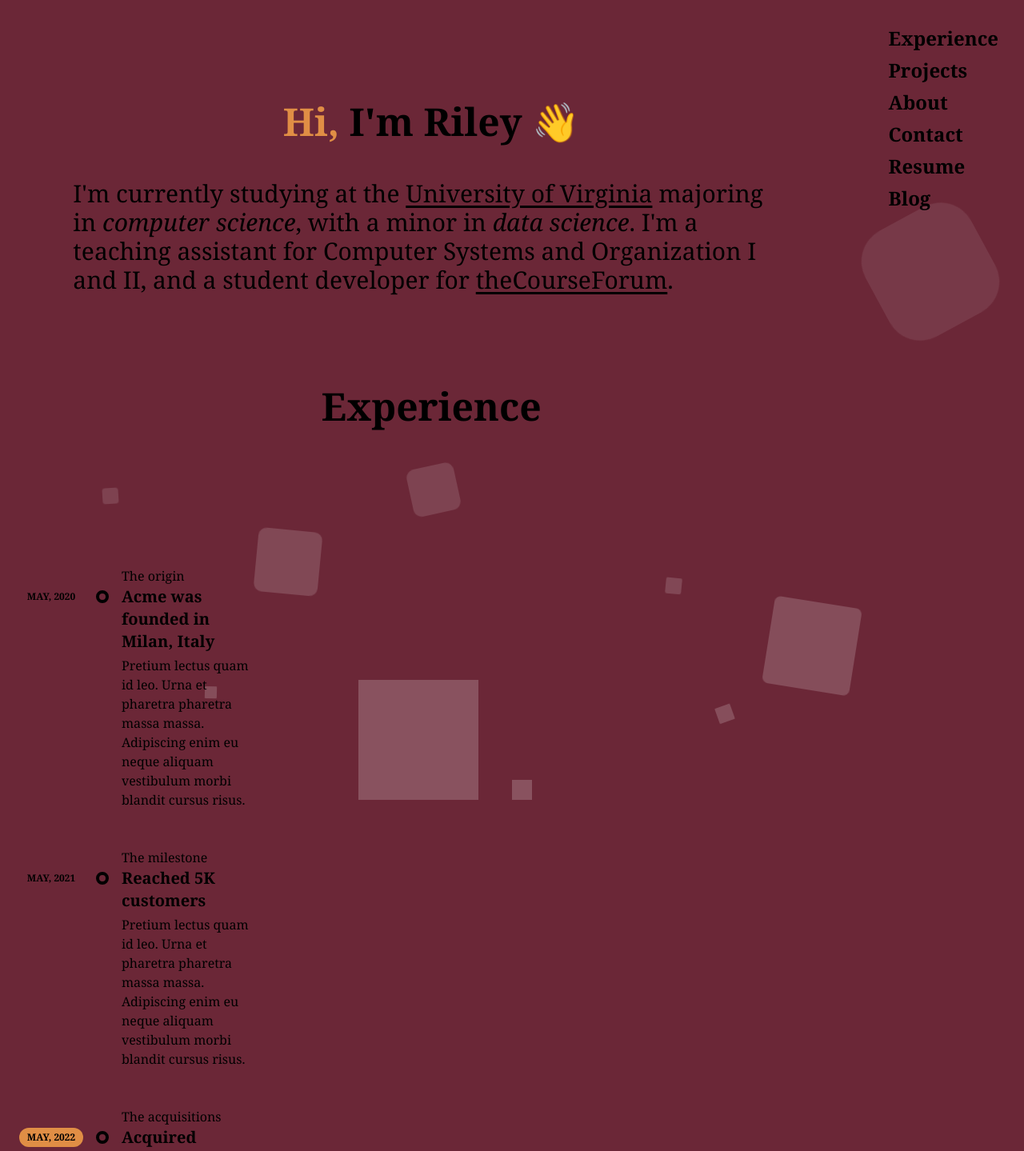
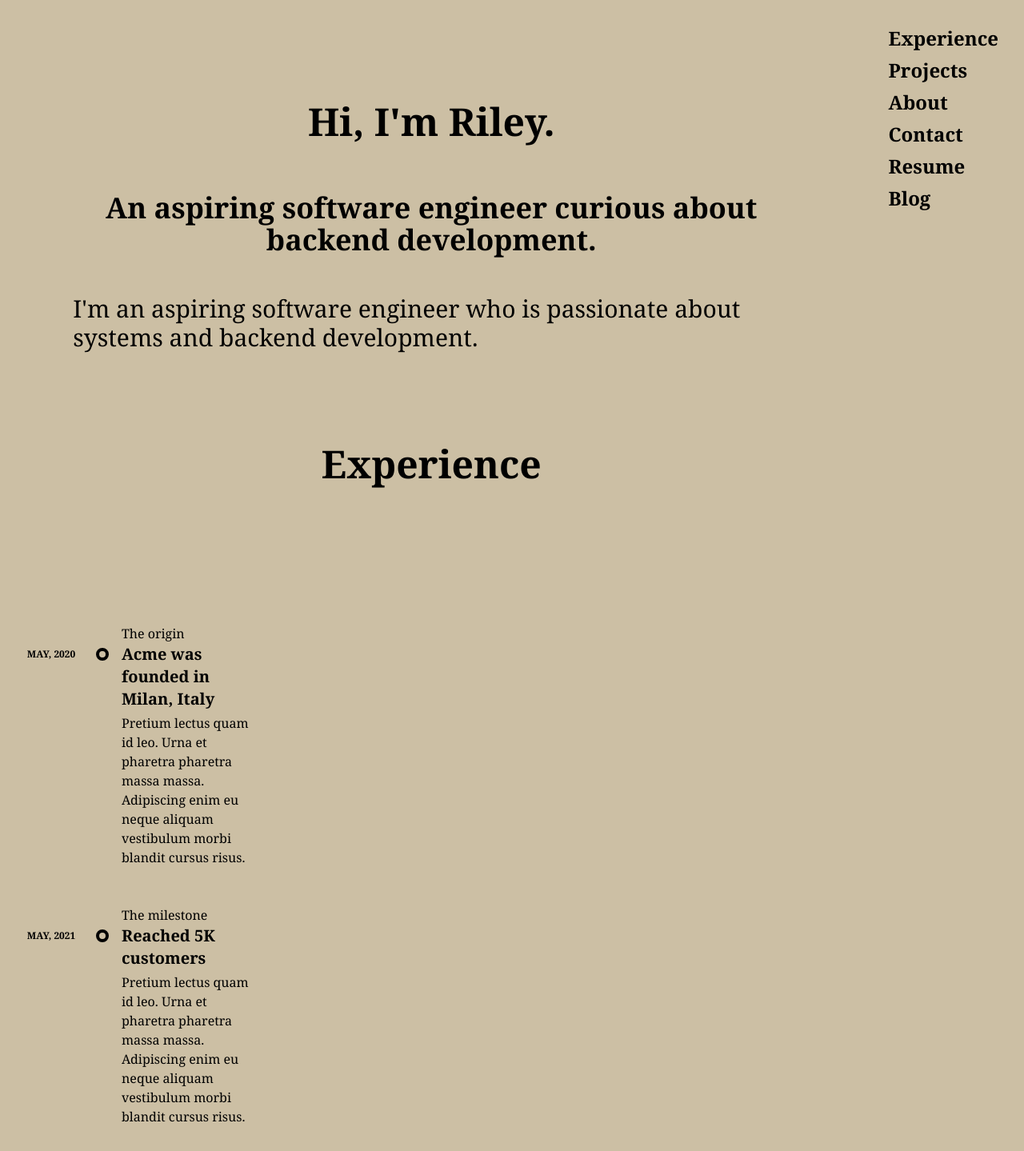
Before and after one commit to rileyfletch/personal-website, a Next.js app in the folder website/: page / in a window 1280 px wide. Shown: the top 1439 px of the page at 80% size. Built offline with nearby package versions, Linux system fonts and the light colour scheme.

Commit message:
new palette

```diff
--- a/website/app/globals.css
+++ b/website/app/globals.css
@@ -18,7 +18,7 @@
 
 body {
   color: rgb(var(--foreground-rgb));
-  background: #F8F4A6;
+  background: #ccbfa4;
 }
 
 @layer utilities {
--- a/website/app/page.tsx
+++ b/website/app/page.tsx
@@ -1,5 +1,4 @@
 import AboutSection from "@/components/about";
-import BackgroundAnimation from "@/components/animation";
 import ContactSection from "@/components/contact";
 import ExperienceSection from "@/components/experience";
 import Footer from "@/components/footer";
@@ -9,9 +8,7 @@ import ProjectSection from "@/components/projects";
 
 export default function Page() {
   return (
-    <main className="font-serif area flex flex-row">
-
-      <BackgroundAnimation></BackgroundAnimation>
+    <main className="font-serif flex flex-row text-prussian">
 
       <div className="flex flex-col items-center">
         <IntroSection></IntroSection>
--- a/website/components/animation.tsx
+++ /dev/null
@@ -1,18 +0,0 @@
-export default function BackgroundAnimation() {
-    return (
-        <div>
-            <ul className="circles">
-                <li></li>
-                <li></li>
-                <li></li>
-                <li></li>
-                <li></li>
-                <li></li>
-                <li></li>
-                <li></li>
-                <li></li>
-                <li></li>
-            </ul>
-      </div>
-    )
-};
--- a/website/components/experience.tsx
+++ b/website/components/experience.tsx
@@ -3,7 +3,7 @@ export default function ExperienceSection() {
         <section id="experience" className="py-8">
           <h2 className="text-5xl font-bold mb-4 text-center transition-colors duration-700 hover:text-persian">Experience</h2>
           <div className="grid grid-cols-1 md:grid-cols-2 lg:grid-cols-3 gap-8">
-          <section className="relative min-h-screen flex flex-col justify-center bg-slate-50 overflow-hidden">
+            <section className="relative min-h-screen flex flex-col items-center bg-slate-50 overflow-hidden">
               <div className="w-full max-w-6xl mx-auto px-4 md:px-6 py-24">
                   <div className="flex flex-col justify-center divide-y divide-persian [&>*]:py-16">
 
--- a/website/components/intro.tsx
+++ b/website/components/intro.tsx
@@ -2,14 +2,11 @@ export default function IntroSection() {
     return (
     <section id="intro" className="py-16 flex flex-col items-center">
       <div className="max-w-4xl">
-        <p className="font-bold text-5xl mb-8 mt-16 text-center"><span className="text-persian">Hi,</span> I&apos;m Riley 👋</p>
+        <p className="font-bold text-5xl mb-8 mt-16 text-center text-prussian">Hi, I&apos;m Riley.</p>
+        <p className="font-bold text-4xl mb-8 mt-16 text-center text-prussian">An aspiring software engineer curious about backend development.</p>
+
         <p className="text-3xl mb-5 pt-4">
-          I&apos;m currently studying at the <a href="https://www.virginia.edu/"
-          className="transition duration-500 hover:text-persian  underline underline-offset-4 decoration-green-500 hover:decoration-blue-700">University of Virginia
-          </a> majoring in <span className="italic">computer science</span>, with a minor in <span className="italic">data science</span>.
-          I&apos;m a teaching assistant for Computer Systems and Organization I and II,
-          and a student developer for <a href="https://thecourseforum.com/"
-          className="hover:text-persian transition duration-500 underline underline-offset-4 decoration-green-500 hover:decoration-blue-700">theCourseForum</a>.
+          I'm an aspiring software engineer who is passionate about systems and backend development.
         </p>
       </div>
     </section>
--- a/website/tailwind.config.ts
+++ b/website/tailwind.config.ts
@@ -20,15 +20,10 @@ const config: Config = {
     colors: {
       transparent: 'transparent',
       current: 'currentColor',
-      'prussian': '#1c3144',
-      'engineering': '#d00000',
-      'verdigris': '#70a9a1',
-      'cambridge': '#9ec1a3',
-      'white': '#ffffff',
-      'vanilla': '#F8F4A6',
-      'wine': '#6B2737',
-      'persian': '#E08E45',
-      'tea': '#BDF7B7',
+      'dark': '#227C9D',
+      'medium': '#17C3B2',
+      'light': '#FFCB77',
+      'bg': '#FEF9EF',
     },
     keyframes: {
       typing: {
```
Lines whose indentation alone changed are shown as unchanged.
